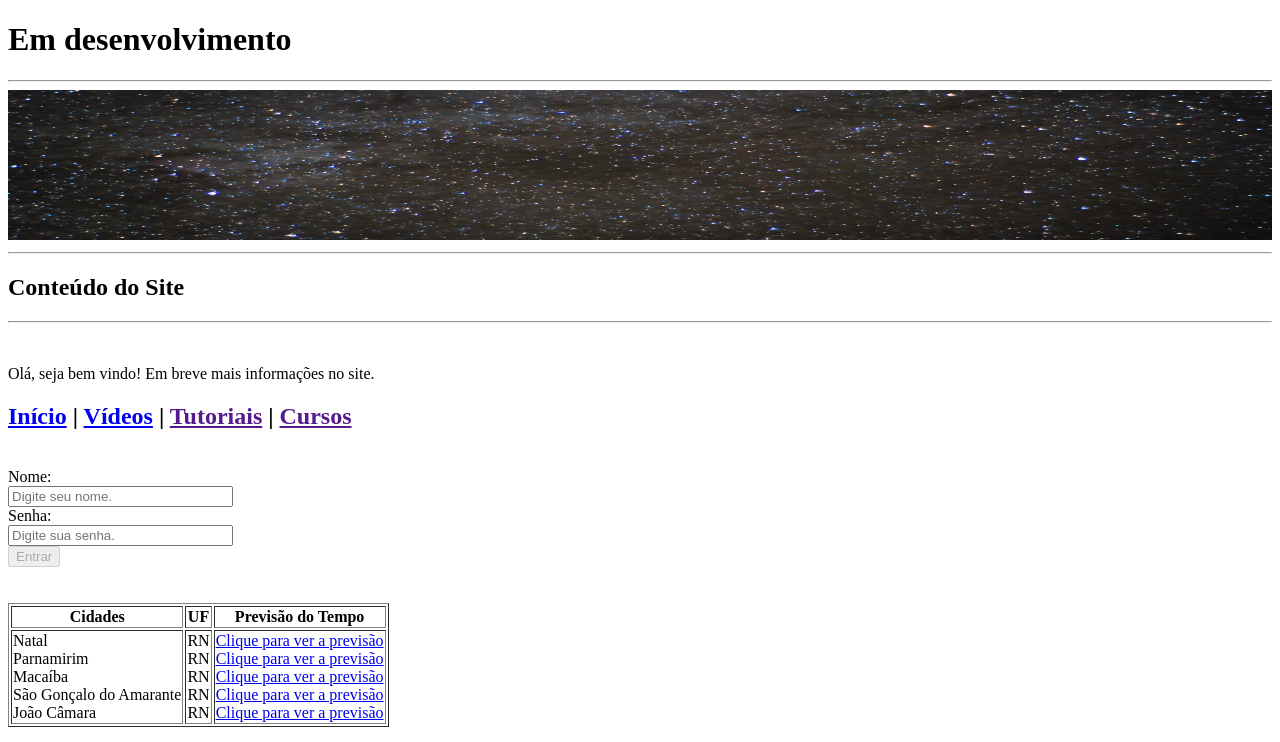
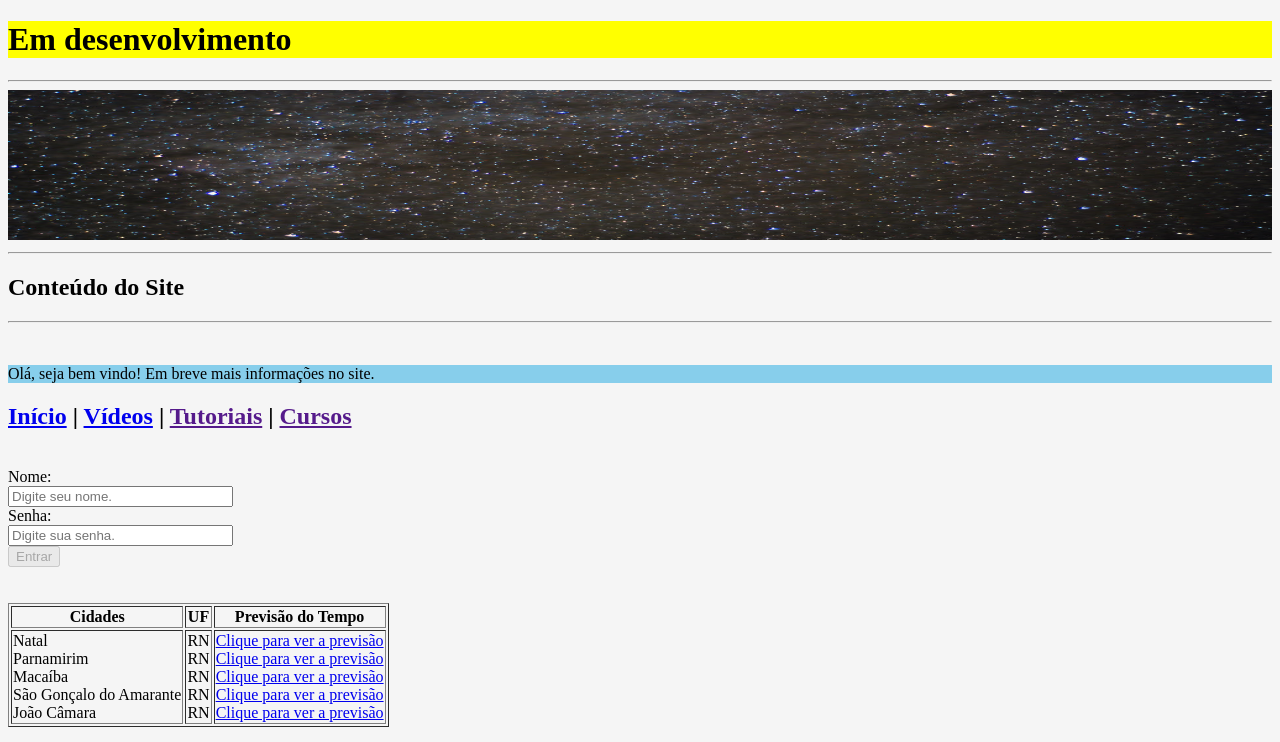
Before and after one commit to palmiery/palmiery.github.io, a plain HTML site: page index.html in a window 1280 px wide. Shown: the top 742 px of the page. Drawn offline with Linux system fonts and the light colour scheme.

Commit message:
Update index.html

```diff
--- a/index.html
+++ b/index.html
@@ -4,6 +4,11 @@
     <meta charset="UTF-8">
   <!-- Título do Site -->
     <title>Renato Campos</title>
+    <style type="text/css">
+            body {background-color: whitesmoke; }
+            h1 {background-color: yellow; }
+            p {background-color: skyblue; }
+    </style>
 </head>
 
     <header><h1>Em desenvolvimento</h1>
```
